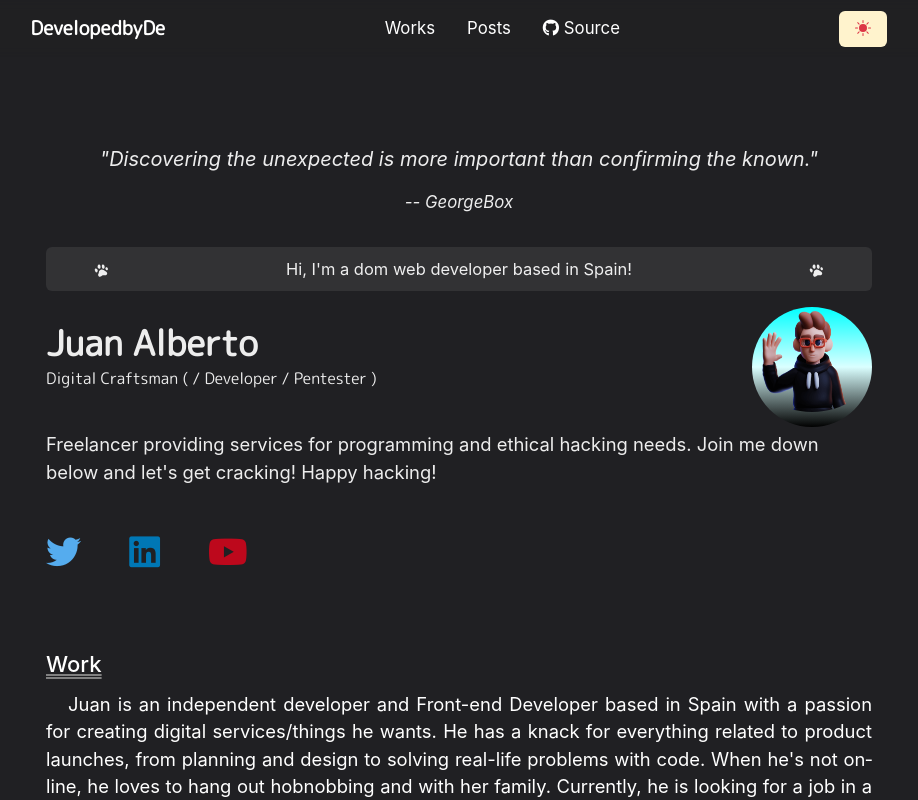
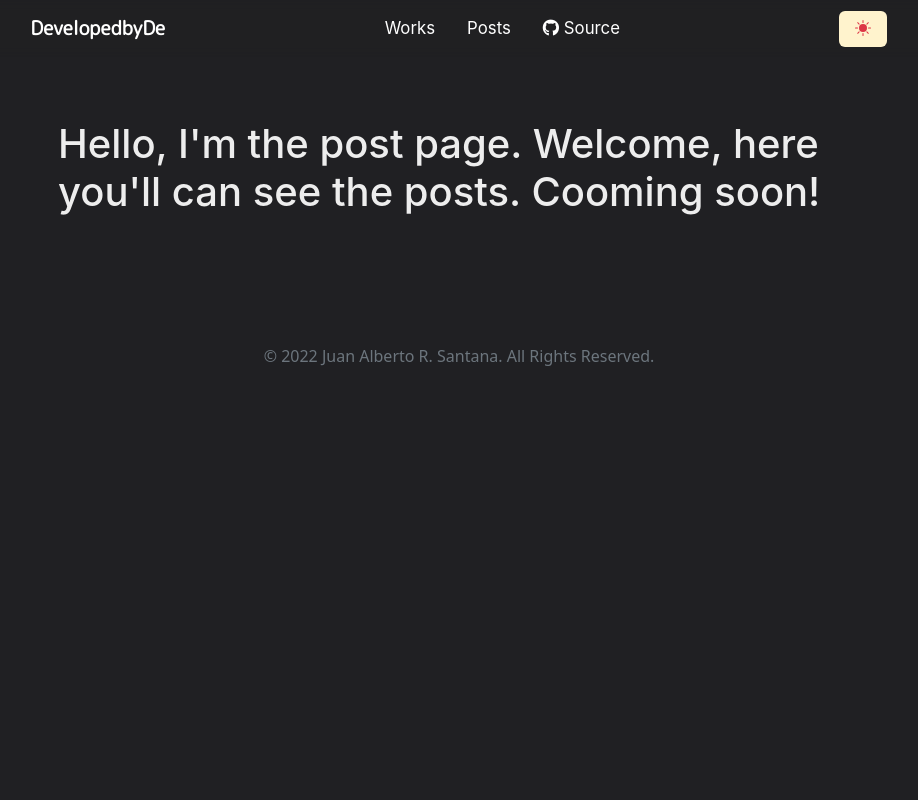
Before and after one commit to EasyCode0x7/EasyCode-homepage, a React (Create React App) app: page /posts in a window 1280 px wide. Shown: the top 800 px of the page, without its empty margins (181-1099 px from the left). Built offline with nearby package versions, Linux system fonts and the light colour scheme; a web font is replaced by a local one.

Commit message:
Add files via upload

```diff
--- a/src/App.js
+++ b/src/App.js
@@ -1,6 +1,5 @@
 import React, { Component } from 'react';
 import Navbar from './components/navbar';
-import Home from './components/home';
 import Footer from './components/footer';
 import "@fontsource/m-plus-rounded-1c";
 import Routed from './components/routes';
@@ -22,18 +21,13 @@ function App() {
             <main id='bg'>
 
                 <Navbar />
-
-                <section className='first-section'>
-                    <Home />
-                </section>
-
-                <footer>
-                    <Footer />
-                </footer>
-
                 <Routed />
 
             </main>
+
+            <footer>
+                <Footer />
+            </footer>
 
         </div>
 
--- a/src/components/footer.js
+++ b/src/components/footer.js
@@ -1,4 +1,5 @@
 import React, { Component } from 'react';
+import '../App.css'
 
 
 
@@ -6,8 +7,8 @@ function Footer(){
 
     return(
 
-        <div>
-            <p>By: @Denichel</p>
+        <div style={{paddingTop: "120px"}}>
+            <p className='text-center text-secondary'>© 2022 Juan Alberto R. Santana. All Rights Reserved.</p>
         </div>
     )
 }
--- a/src/components/home.js
+++ b/src/components/home.js
@@ -1,8 +1,7 @@
 import React, { Component } from 'react';
-import ReactDOM from 'react-dom';
 import '../App.css';
 import deved from '../images/dev-ed-wave.png';
-import { Link, NavLink } from 'react-router-dom';
+import { Link } from 'react-router-dom';
 
 
 
--- a/src/components/routes.js
+++ b/src/components/routes.js
@@ -2,8 +2,8 @@ import React, { Component } from "react";
 import Error404 from '../pages/error404';
 import Posts from '../pages/posts'
 import Works from '../pages/works';
-import { Routes, Route } from 'react-router-dom';
 import Home from "./home";
+import { Routes, Route, Navigate } from 'react-router-dom';
 
 
 
@@ -14,6 +14,7 @@ function Routed() {
         <div>
             <Routes>
                 <Route path="/" element={<Home />} />
+                <Route path="/home" element={<Navigate to="/" />} />
                 <Route path="/works" element={<Works />} />
                 <Route path="/posts" element={<Posts />} />
                 <Route path="/404" element={<Error404 />} />
--- a/src/pages/error404.js
+++ b/src/pages/error404.js
@@ -5,7 +5,9 @@ import React, { Component } from 'react';
 const Error404 = () => {
 
     return (
-        <h3>The page you are looking for is not in this website.</h3>
+        <div className="container" style={{paddingTop: "120px"}}>
+            <h3>Error 404 page not found.</h3>
+        </div>
     )
 }
 
--- a/src/pages/posts.js
+++ b/src/pages/posts.js
@@ -5,9 +5,11 @@ const Posts = () => {
 
     return (
 
-        <h1>
-            Hello, I'm the post page. Welcome, here you'll can see the posts. Cooming soon!
-        </h1>
+        <div className="container" style={{paddingTop: "120px"}}>
+            <h1>
+                Hello, I'm the post page. Welcome, here you'll can see the posts. Cooming soon!
+            </h1>
+        </div>
     )
 }
 
--- a/src/pages/works.js
+++ b/src/pages/works.js
@@ -1,10 +1,9 @@
 import React, { Component } from 'react'
-import Navbar from '../components/navbar';
 
 
 const Works = () => {
     return (
-        <div>
+        <div className="container" style={{paddingTop: "120px"}}>
             <h1>Hello, this is the Works page. Enjoy,!</h1>
         </div>
     )
```
